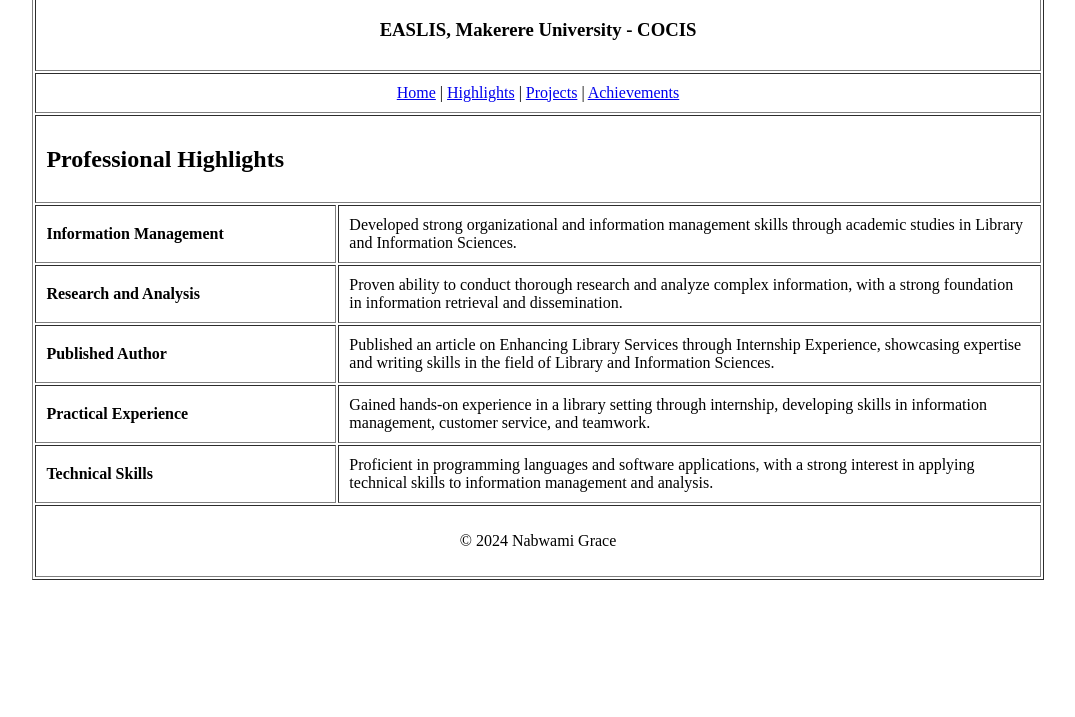
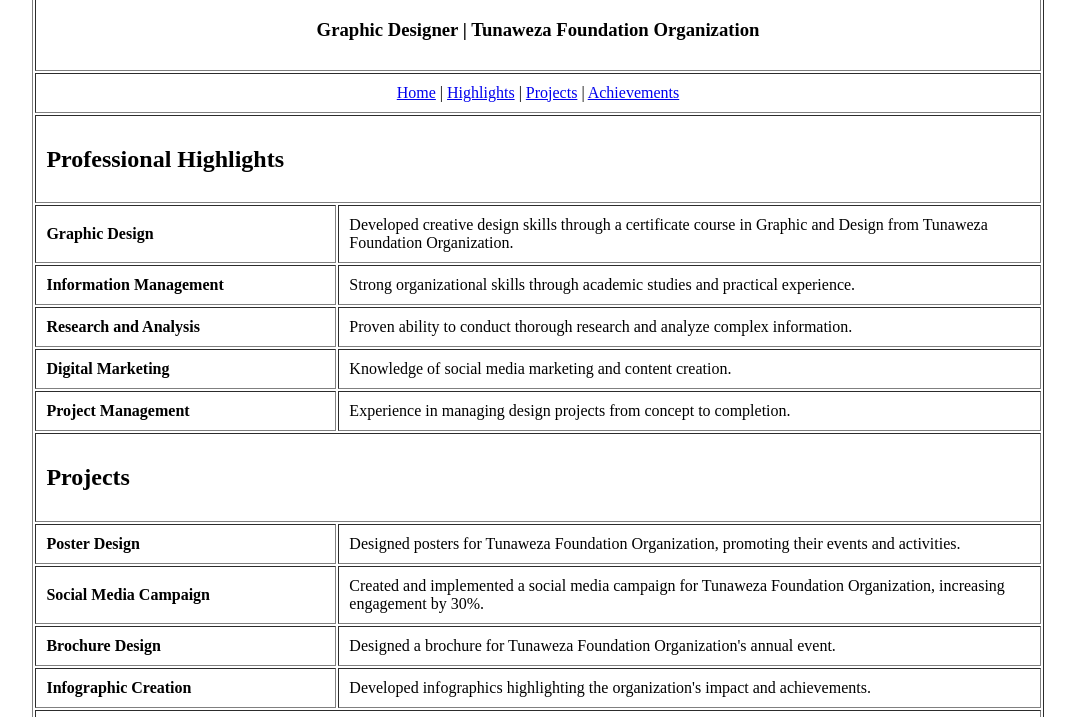
Before and after one commit to scof256/scof256.github.io, a plain HTML site: page index.html in a window 1280 px wide. Shown: the part 83-800 px from the top of the page, without its empty margins (102-1177 px from the left). Drawn offline with Linux system fonts and the light colour scheme.

Commit message:
Update index.html

```diff
--- a/index.html
+++ b/index.html
@@ -1,7 +1,7 @@
 <!DOCTYPE html>
 <html>
 <head>
-    <title>Nabwami Grace - Personal Website</title>
+    <title>Nabwami Grace - Personal Portfolio</title>
 </head>
 <body>
 
@@ -11,62 +11,96 @@
         <!-- ============== HEADER SECTION ============== -->
         <tr align="center">
             <td colspan="2">
-                <h1>Nabwami Grace</h1>
-                <h3>EASLIS, Makerere University - COCIS</h3>
+                <h1 id="top">Nabwami Grace</h1>
+                <h3>Graphic Designer | Tunaweza Foundation Organization</h3>
             </td>
         </tr>
 
-        <!-- ============== NAVIGATION SECTION ============== -->
+        <!-- ============== NAVIGATION SECTION (WORKING) ============== -->
         <tr align="center">
             <td colspan="2">
-                <a href="#">Home</a> |
-                <a href="#">Highlights</a> |
-                <a href="#">Projects</a> |
-                <a href="#">Achievements</a>
+                <a href="#top">Home</a> |
+                <a href="#highlights">Highlights</a> |
+                <a href="#projects">Projects</a> |
+                <a href="#achievements">Achievements</a>
             </td>
         </tr>
 
         <!-- ============== HIGHLIGHTS SECTION ============== -->
         <tr>
             <td colspan="2">
-                <h2>Professional Highlights</h2>
+                <h2 id="highlights">Professional Highlights</h2>
             </td>
         </tr>
 
-        <!-- Highlight 1: Information Management -->
         <tr>
-            <td width="30%"><strong>Information Management</strong></td>
-            <td>Developed strong organizational and information management skills through academic studies in Library and Information Sciences.</td>
+            <td width="30%"><strong>Graphic Design</strong></td>
+            <td>Developed creative design skills through a certificate course in Graphic and Design from Tunaweza Foundation Organization.</td>
+        </tr>
+        <tr>
+            <td><strong>Information Management</strong></td>
+            <td>Strong organizational skills through academic studies and practical experience.</td>
+        </tr>
+        <tr>
+            <td><strong>Research and Analysis</strong></td>
+            <td>Proven ability to conduct thorough research and analyze complex information.</td>
+        </tr>
+        <tr>
+            <td><strong>Digital Marketing</strong></td>
+            <td>Knowledge of social media marketing and content creation.</td>
+        </tr>
+        <tr>
+            <td><strong>Project Management</strong></td>
+            <td>Experience in managing design projects from concept to completion.</td>
         </tr>
 
-        <!-- Highlight 2: Research and Analysis -->
+        <!-- ============== PROJECTS SECTION ============== -->
         <tr>
-            <td><strong>Research and Analysis</strong></td>
-            <td>Proven ability to conduct thorough research and analyze complex information, with a strong foundation in information retrieval and dissemination.</td>
+            <td colspan="2">
+                <h2 id="projects">Projects</h2>
+            </td>
         </tr>
 
-        <!-- Highlight 3: Published Author -->
         <tr>
-            <td><strong>Published Author</strong></td>
-            <td>Published an article on Enhancing Library Services through Internship Experience, showcasing expertise and writing skills in the field of Library and Information Sciences.</td>
+            <td width="30%"><strong>Poster Design</strong></td>
+            <td>Designed posters for Tunaweza Foundation Organization, promoting their events and activities.</td>
+        </tr>
+        <tr>
+            <td><strong>Social Media Campaign</strong></td>
+            <td>Created and implemented a social media campaign for Tunaweza Foundation Organization, increasing engagement by 30%.</td>
+        </tr>
+        <tr>
+            <td><strong>Brochure Design</strong></td>
+            <td>Designed a brochure for Tunaweza Foundation Organization's annual event.</td>
+        </tr>
+        <tr>
+            <td><strong>Infographic Creation</strong></td>
+            <td>Developed infographics highlighting the organization's impact and achievements.</td>
         </tr>
 
-        <!-- Highlight 4: Practical Experience -->
+        <!-- ============== ACHIEVEMENTS SECTION ============== -->
         <tr>
-            <td><strong>Practical Experience</strong></td>
-            <td>Gained hands-on experience in a library setting through internship, developing skills in information management, customer service, and teamwork.</td>
+            <td colspan="2">
+                <h2 id="achievements">Achievements</h2>
+            </td>
         </tr>
-
-        <!-- Highlight 5: Technical Skills -->
         <tr>
-            <td><strong>Technical Skills</strong></td>
-            <td>Proficient in programming languages and software applications, with a strong interest in applying technical skills to information management and analysis.</td>
+            <td width="30%"><strong>Best Poster Designer</strong></td>
+            <td>Awarded for creating the best poster for calling Cohort 2 intake at Tunaweza Foundation Organization.</td>
+        </tr>
+        <tr>
+            <td><strong>Excellence in Design</strong></td>
+            <td>Recognized for outstanding design work in the organization's annual design competition.</td>
+        </tr>
+        <tr>
+            <td><strong>Project Completion</strong></td>
+            <td>Successfully completed a design project within a tight deadline, exceeding client expectations.</td>
         </tr>
 
         <!-- ============== FOOTER SECTION ============== -->
         <tr align="center">
             <td colspan="2">
-                <p>&copy; 2024 Nabwami Grace</p>
+                <p>&copy; 2024 Nabwami Grace | <a href="#top">Back to Top</a></p>
             </td>
         </tr>
 
```
